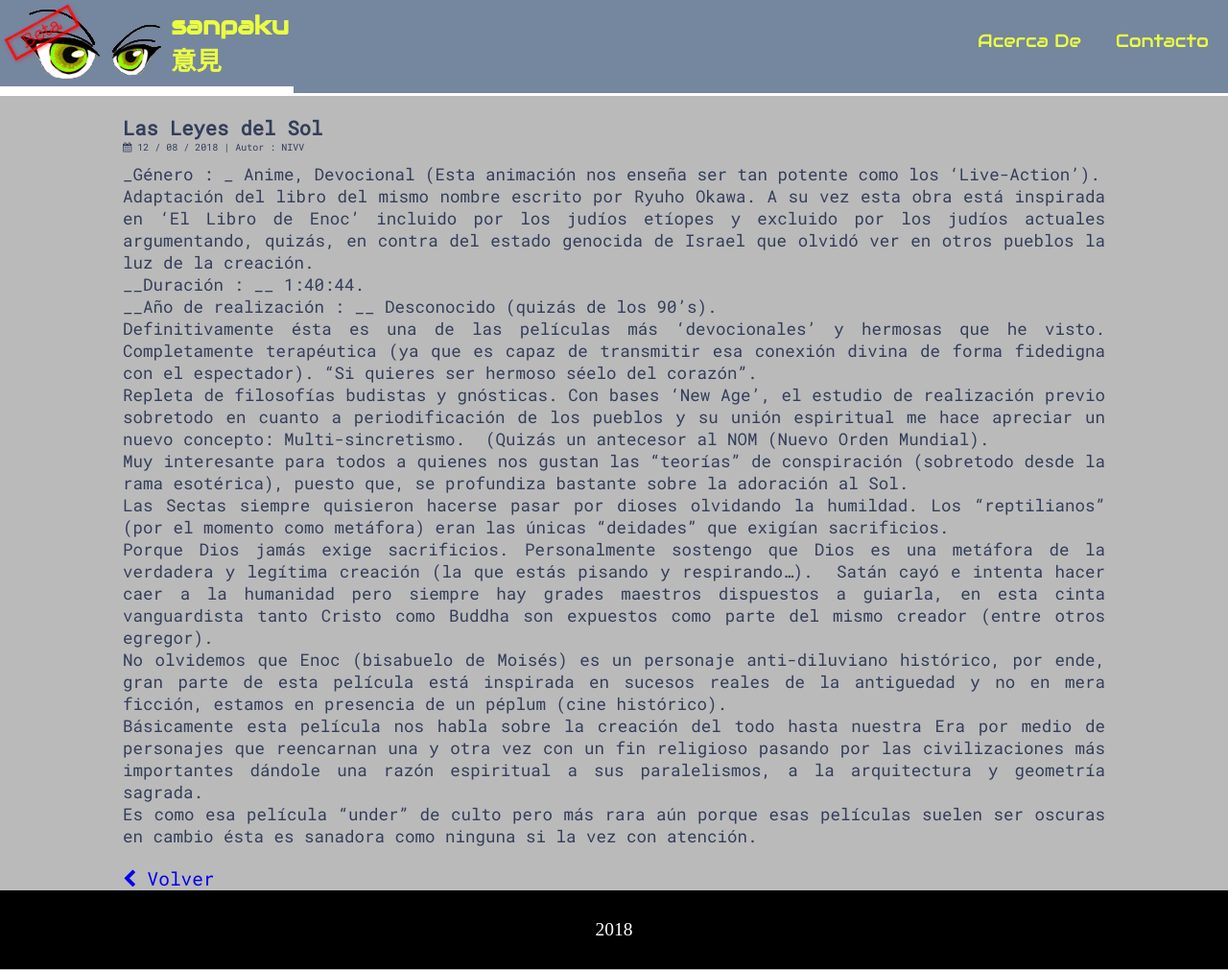
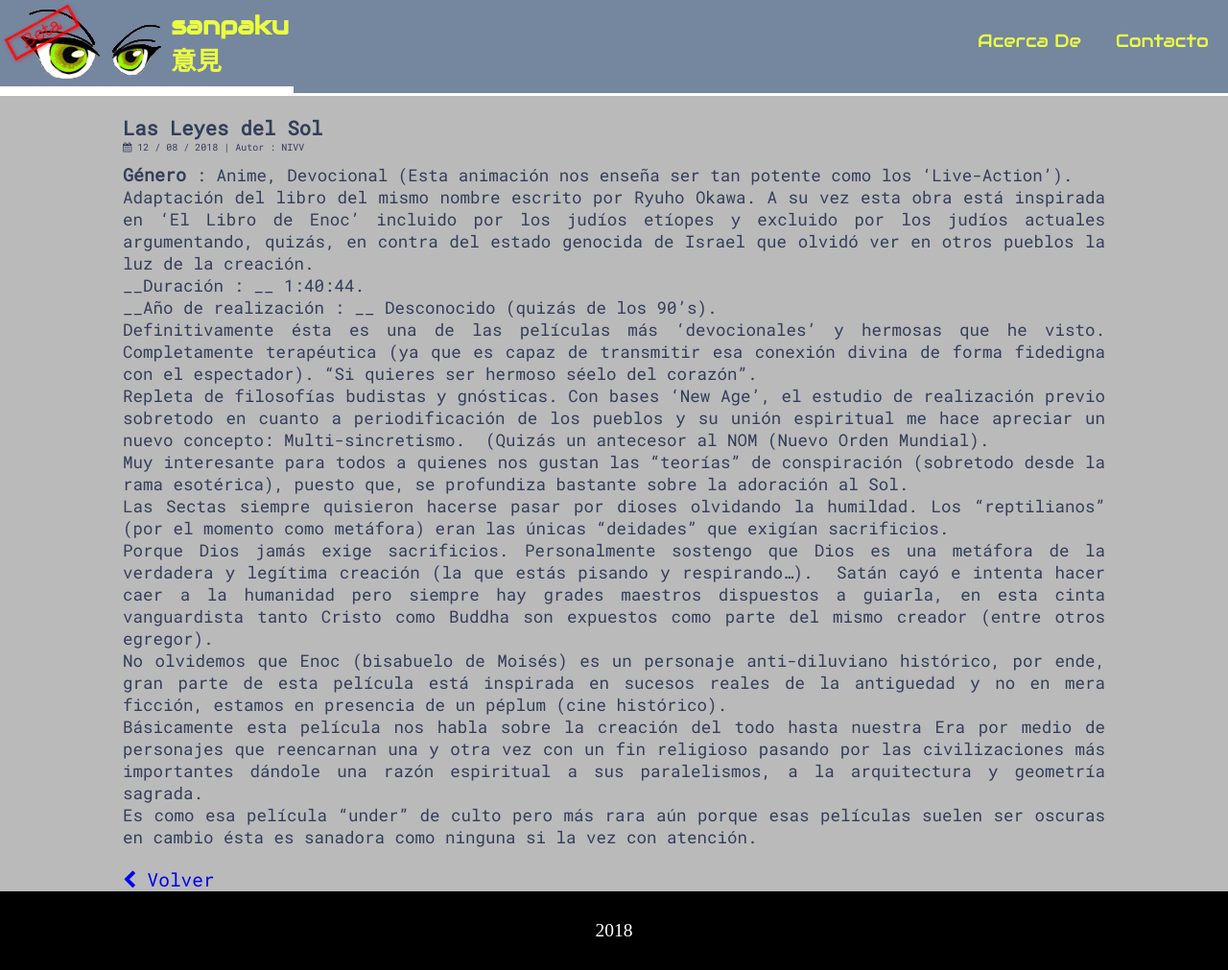
Before and after one commit to sanpakuiken/jekyll-starter, a Jekyll site: the page built from _posts/2018-08-12-Las-Leyes-del-Sol.markdown, in a window 1280 px wide and 1011 px high. Shown: the whole window at 96% size. Built offline with Jekyll 4.4.1, drawn with Linux system fonts in a browser that asks for light colours.

Commit message:
Initial commit

```diff
--- a/_posts/2018-08-12-Las-Leyes-del-Sol.markdown
+++ b/_posts/2018-08-12-Las-Leyes-del-Sol.markdown
@@ -5,7 +5,7 @@
 author: NIVV
 ---
 
-_Género : _ Anime, Devocional (Esta animación nos enseña ser tan potente como los 'Live-Action').
+__Género__ :  Anime, Devocional (Esta animación nos enseña ser tan potente como los 'Live-Action').
 Adaptación del libro del mismo nombre escrito por Ryuho Okawa. A su vez esta obra está inspirada en 'El Libro de Enoc' incluido por los judíos etíopes y excluido por los judíos actuales argumentando, quizás, en contra del estado genocida de Israel qu-moarmoar-e olvidó ver en otros pueblos la luz de la creación.
 __Duración : __ 1:40:44.
 __Año de realización : __ Desconocido (quizás de los 90's).
```
